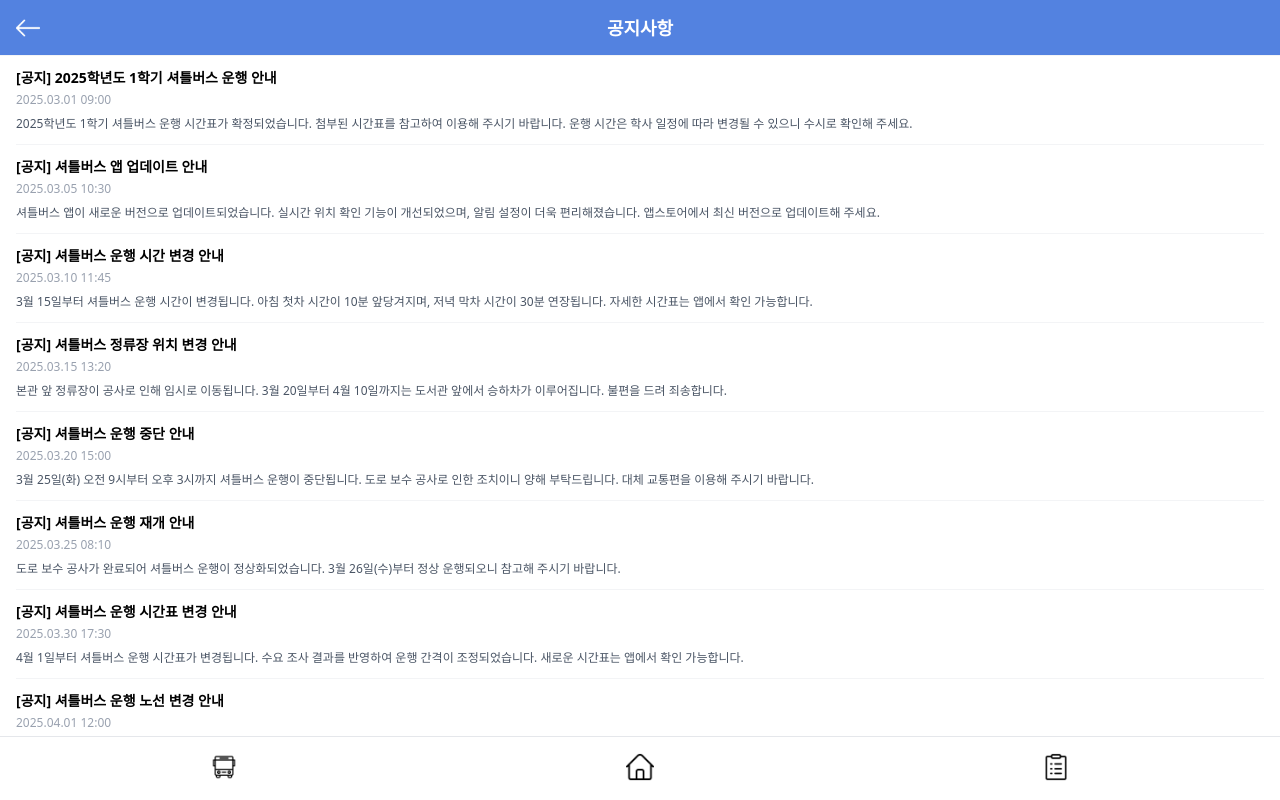
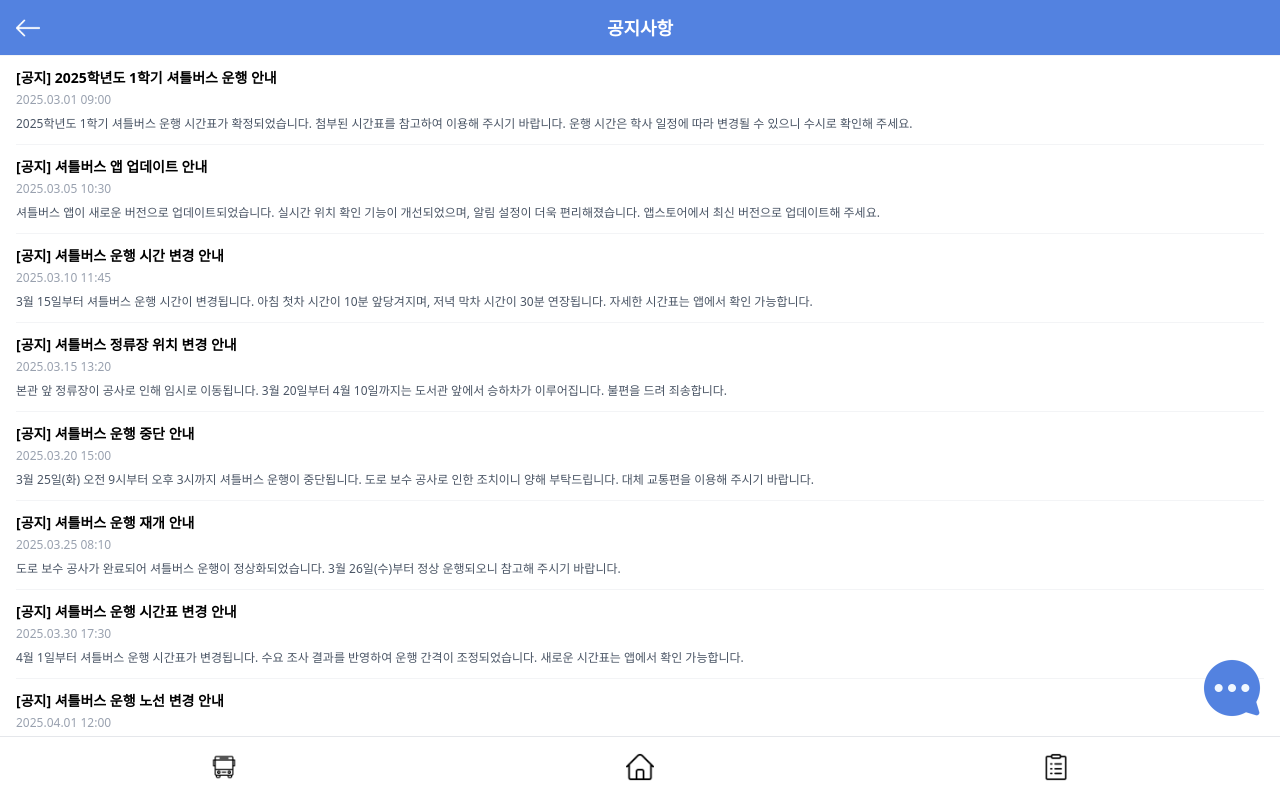
Before and after one commit to Yujin-nKim/fe, a React (Vite) app: page /notice in a window 1280 px wide. Shown: the top 800 px of the page. Built offline with nearby package versions, Linux system fonts and the light colour scheme; a web font is replaced by a local one.

Commit message:
fix: 공지 상세 페이지와 공지 목록 페이지에 누락됐던 챗봇 추가

```diff
--- a/src/components/NoticeDetailPage.tsx
+++ b/src/components/NoticeDetailPage.tsx
@@ -1,10 +1,18 @@
 import { useParams, useNavigate } from 'react-router-dom';
+import { useState } from 'react';
 import BottomBar from './BottomBar';
 import notices from './noticesMock';
+import Chatbot from './Chatbot';
 
 export default function NoticeDetailPage() {
   const { id } = useParams();
   const navigate = useNavigate();
+  const [showChatbot, setShowChatbot] = useState(false);
+
+  const handleChatbotToggle = () => {
+    setShowChatbot(prev => !prev);
+  };
+
   const notice = notices.find(n => n.id === Number(id));
 
   if (!notice) {
@@ -43,6 +51,15 @@ export default function NoticeDetailPage() {
       <div className="mx-5 mb-4 bg-[#DEE9FF] border border-[#5382E0] rounded-xl p-4 text-gray-800 text-[15px] whitespace-pre-line">
         {notice.content}
       </div>
+      {/* 오른쪽 아래 챗봇 버튼 */}
+      <button
+        onClick={handleChatbotToggle}
+        className="fixed bottom-20 right-4 z-30"
+        aria-label={showChatbot ? '챗봇 닫기' : '챗봇 열기'}
+      >
+        <img src="/chat-bubble.png" alt="챗봇" className="w-16 h-16" />
+      </button>
+      {showChatbot && <Chatbot onClose={() => setShowChatbot(false)} />}
       <BottomBar />
     </div>
   );
--- a/src/components/NoticePage.tsx
+++ b/src/components/NoticePage.tsx
@@ -1,12 +1,19 @@
 import { useNavigate } from 'react-router-dom';
+import { useState } from 'react';
 import BottomBar from './BottomBar';
 import notices from './noticesMock';
+import Chatbot from './Chatbot';
 
 export default function NoticePage() {
   const navigate = useNavigate();
+  const [showChatbot, setShowChatbot] = useState(false);
+
+  const handleChatbotToggle = () => {
+    setShowChatbot(prev => !prev);
+  };
 
   return (
-    <div className="min-h-screen bg-white pb-16">
+    <div className="min-h-screen bg-white pb-40">
       {/* 상단바 */}
       <div className="fixed left-0 top-0 right-0 z-20 flex items-center h-14 px-4 border-b border-gray-100 bg-[#5382E0]">
         <button className="absolute left-4" onClick={() => navigate(-1)}>
@@ -34,6 +41,15 @@ export default function NoticePage() {
           </div>
         ))}
       </div>
+      {/* 오른쪽 아래 챗봇 버튼 */}
+      <button
+        onClick={handleChatbotToggle}
+        className="fixed bottom-20 right-4 z-30"
+        aria-label={showChatbot ? '챗봇 닫기' : '챗봇 열기'}
+      >
+        <img src="/chat-bubble.png" alt="챗봇" className="w-16 h-16" />
+      </button>
+      {showChatbot && <Chatbot onClose={() => setShowChatbot(false)} />}
       {/* 하단바 */}
       <BottomBar />
     </div>
```
